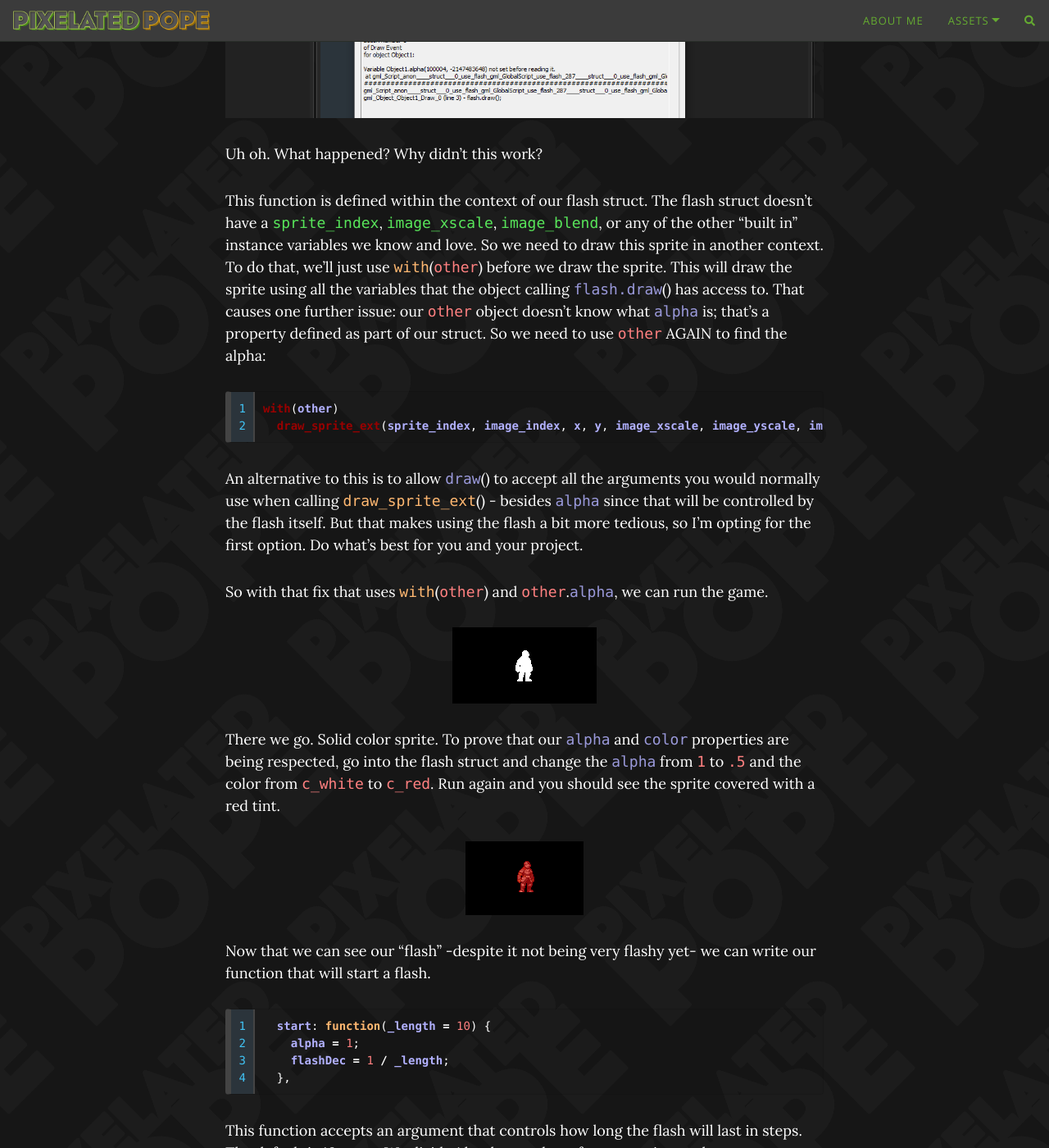
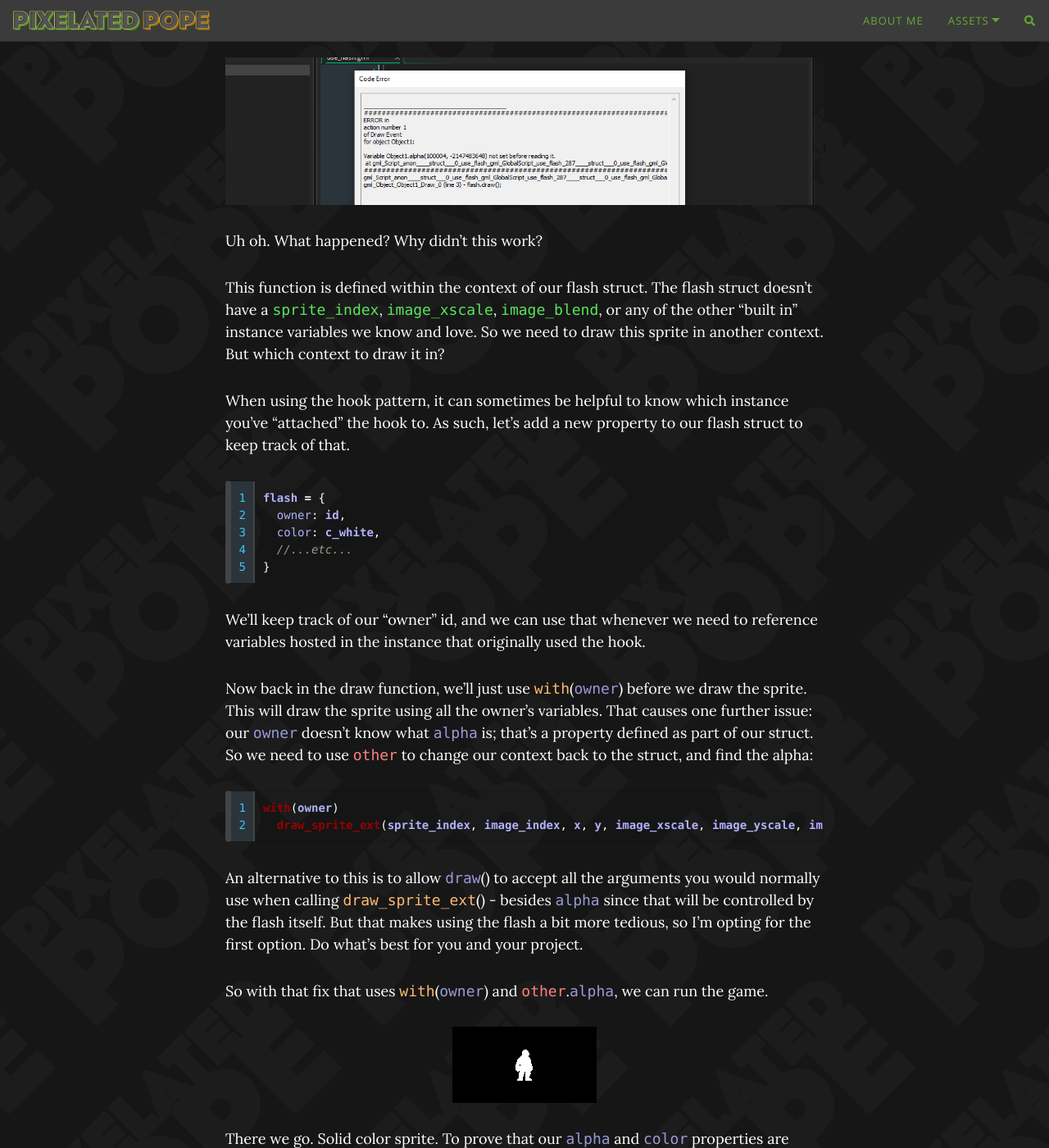
Before and after one commit to PixelatedPope/pixelatedpope.com, a Jekyll site: the page built from _posts/2022-07-26-the-hook-pattern.md, in a window 1280 px wide and 1400 px high, scrolled down 5868 px. Shown: the whole window at 82% size. Built offline with Jekyll 4.4.1, drawn with Linux system fonts in a browser that asks for light colours; nearby versions of some CDN libraries; comment, search, counter and statistics services are not loaded; some of the changed text lies outside the part shown.

Commit message:
Handy host batch file, fixed hook pattern tutorial

```diff
--- a/_posts/2022-07-26-the-hook-pattern.md
+++ b/_posts/2022-07-26-the-hook-pattern.md
@@ -11,6 +11,9 @@ comments: true
 
 Hey GameMakers! <br/><br/>As projects get bigger and more complex, we often find ourselves wanting to add the same features and functionality of one object to many other objects. Maybe this object is movable, that object is collidable. This object can be paused, that object is depth sorted.
 Sometimes these elements can be less about what the object’s core behavior is, but rather tiny additional features that you may want an object to support. Like an object who can “flash” when damaged or when interacted with in some way, or an object who can read input from the player.
+
+{: .box-note}
+**Update 8 / 17 / 2022** Found an issue with the flash hook logic. Updated the tutorial accordingly.
 
 ### Parenting
 
@@ -127,17 +130,31 @@ Run the game.
 
 Uh oh. What happened? Why didn’t this work?
 
-This function is defined within the context of our flash struct. The flash struct doesn’t have a <span class="builtin">sprite_index</span>, <span class="builtin">image_xscale</span>, <span class="builtin">image_blend</span>, or any of the other “built in” instance variables we know and love. So we need to draw this sprite in another context. To do that, we’ll just use <span class="function">with</span>(<span class="asset">other</span>) before we draw the sprite. This will draw the sprite using all the variables that the object calling <span class="variable">flash.draw</span>() has access to.
-That causes one further issue: our <span class="asset">other</span> object doesn’t know what <span class="variable">alpha</span> is; that’s a property defined as part of our struct. So we need to use <span class="asset">other</span> AGAIN to find the alpha:
+This function is defined within the context of our flash struct. The flash struct doesn’t have a <span class="builtin">sprite_index</span>, <span class="builtin">image_xscale</span>, <span class="builtin">image_blend</span>, or any of the other “built in” instance variables we know and love. So we need to draw this sprite in another context. But which context to draw it in?
+
+When using the hook pattern, it can sometimes be helpful to know which instance you've "attached" the hook to. As such, let's add a new property to our flash struct to keep track of that.
 
 {% highlight javascript linenos %}
-with(other)
+flash = {
+  owner: id,
+  color: c_white,
+  //...etc...
+}
+{% endhighlight %}
+
+We'll keep track of our "owner" id, and we can use that whenever we need to reference variables hosted in the instance that originally used the hook.
+
+Now back in the draw function, we’ll just use <span class="function">with</span>(<span class="variable">owner</span>) before we draw the sprite. This will draw the sprite using all the owner's variables.
+That causes one further issue: our <span class="variable">owner</span> doesn’t know what <span class="variable">alpha</span> is; that’s a property defined as part of our struct. So we need to use <span class="asset">other</span> to change our context back to the struct, and find the alpha:
+
+{% highlight javascript linenos %}
+with(owner)
   draw_sprite_ext(sprite_index, image_index, x, y, image_xscale, image_yscale, image_angle, image_blend, other.alpha);
 {% endhighlight %}
 
 An alternative to this is to allow <span class="variable">draw</span>() to accept all the arguments you would normally use when calling <span class="function">draw_sprite_ext</span>() - besides <span class="variable">alpha</span> since that will be controlled by the flash itself.  But that makes using the flash a bit more tedious, so I’m opting for the first option. Do what’s best for you and your project.
 
-So with that fix that uses <span class="function">with</span>(<span class="asset">other</span>) and <span class="asset">other</span>.<span class="variable">alpha</span>, we can run the game.
+So with that fix that uses <span class="function">with</span>(<span class="variable">owner</span>) and <span class="asset">other</span>.<span class="variable">alpha</span>, we can run the game.
 
 ![a solid sprite](/assets/img/hooks/solid.png){: .mx-auto.d-block :}
 
@@ -172,7 +189,8 @@ Not terribly impressive. It just went from partially red to a solid red. That’
 {% highlight javascript linenos %}
 draw: function(){
   gpu_set_fog(true,color,-16000,16000);
-  draw_sprite_ext(sprite_index, image_index, x, y, image_xscale, image_yscale, image_angle, image_blend, alpha);
+  with(owner)
+    draw_sprite_ext(sprite_index, image_index, x, y, image_xscale, image_yscale, image_angle, image_blend, other.alpha);
   gpu_set_fog(false,0,0,0);
   alpha -= flashDec;
 }
@@ -219,6 +237,7 @@ Go to your create event, cut it, and just build a new function that returns this
 ///@func use_flash()
 function use_flash(){
   return  {
+    owner: id,
     color: c_white,
     alpha: 0,
     flashDec: 0, //how much we reduce the flash each step.
@@ -229,10 +248,10 @@ function use_flash(){
     },
     draw: function(){
       gpu_set_fog(true,color,-16000,16000);
-      with(other)
+      with(owner)
         draw_sprite_ext(sprite_index, image_index, x, y, image_xscale, image_yscale, image_angle, image_blend, other.alpha);
       gpu_set_fog(false,0,0,0);
-        alpha -= flashDec;
+      alpha -= flashDec;
     }
   }
 }
```
Also changed, not shown: 1 other file.
